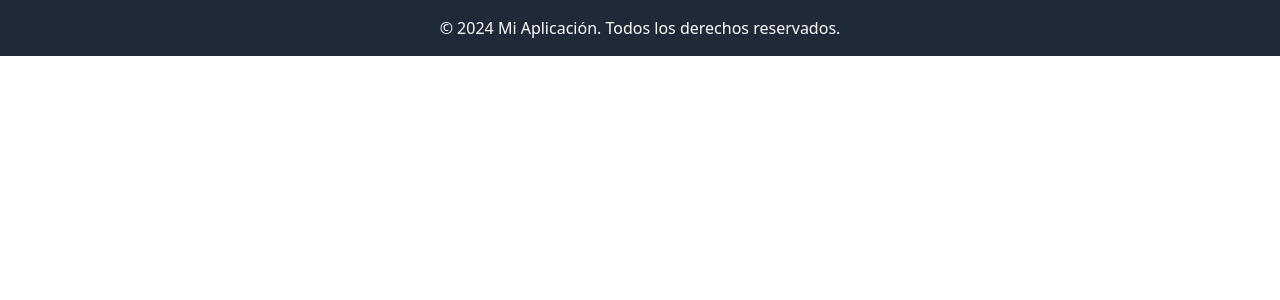
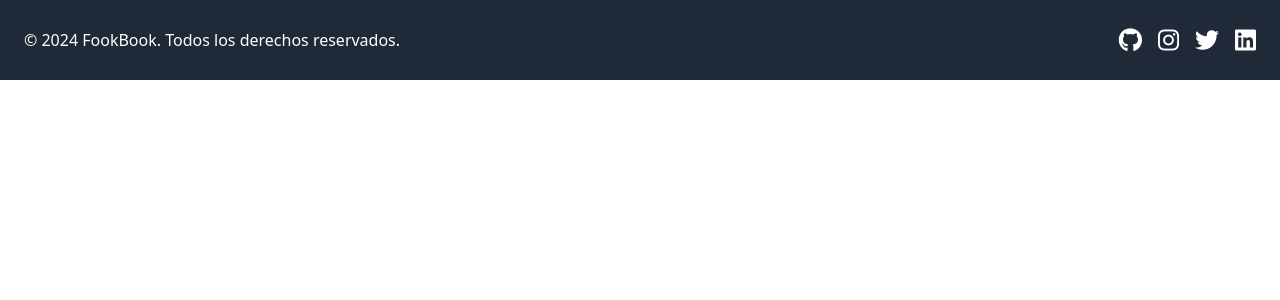
Before and after one commit to BenitezFranco/trabajoFinal, a Next.js app in the folder frontend/: page /Footer in a window 1280 px wide. Shown: the top 300 px of the page. Built offline with nearby package versions, Linux system fonts and the light colour scheme.

Commit message:
Agrego libreria de iconos

```diff
--- a/frontend/pages/Footer.jsx
+++ b/frontend/pages/Footer.jsx
@@ -1,7 +1,25 @@
+
+
 const Footer = () => {
     return (
-        <footer className="bg-gray-800 text-white p-4 text-center">
-            <p>© 2024 Mi Aplicación. Todos los derechos reservados.</p>
+        <footer className="bg-gray-800 text-white p-6">
+            <div className="flex justify-between items-center">
+                <p>© 2024 FookBook. Todos los derechos reservados.</p>
+                <div className="flex space-x-4">
+                    <a href="https://github.com" target="_blank" rel="noopener noreferrer" className="hover:text-gray-400">
+                        <i className="fab fa-github text-2xl"></i>
+                    </a>
+                    <a href="https://instagram.com" target="_blank" rel="noopener noreferrer" className="hover:text-gray-400">
+                        <i className="fab fa-instagram text-2xl"></i>
+                    </a>
+                    <a href="https://twitter.com" target="_blank" rel="noopener noreferrer" className="hover:text-gray-400">
+                        <i className="fab fa-twitter text-2xl"></i>
+                    </a>
+                    <a href="https://linkedin.com" target="_blank" rel="noopener noreferrer" className="hover:text-gray-400">
+                        <i className="fab fa-linkedin text-2xl"></i>
+                    </a>
+                </div>
+            </div>
         </footer>
     );
 };
--- /dev/null
+++ b/frontend/pages/_document.js
@@ -0,0 +1,20 @@
+// pages/_document.js
+import { Html, Head, Main, NextScript } from 'next/document';
+
+export default function Document() {
+  return (
+    <Html>
+      <Head>
+        {/* Aquí puedes agregar metadatos, fuentes o links a estilos */}
+        <link
+          href="https://cdnjs.cloudflare.com/ajax/libs/font-awesome/6.0.0-beta3/css/all.min.css"
+          rel="stylesheet"
+        />
+      </Head>
+      <body>
+        <Main />
+        <NextScript />
+      </body>
+    </Html>
+  );
+}
```
Also changed, not shown: frontend/package.json (+9 -5 lines), 1 other file (tests, documents, lock files or other folders).
